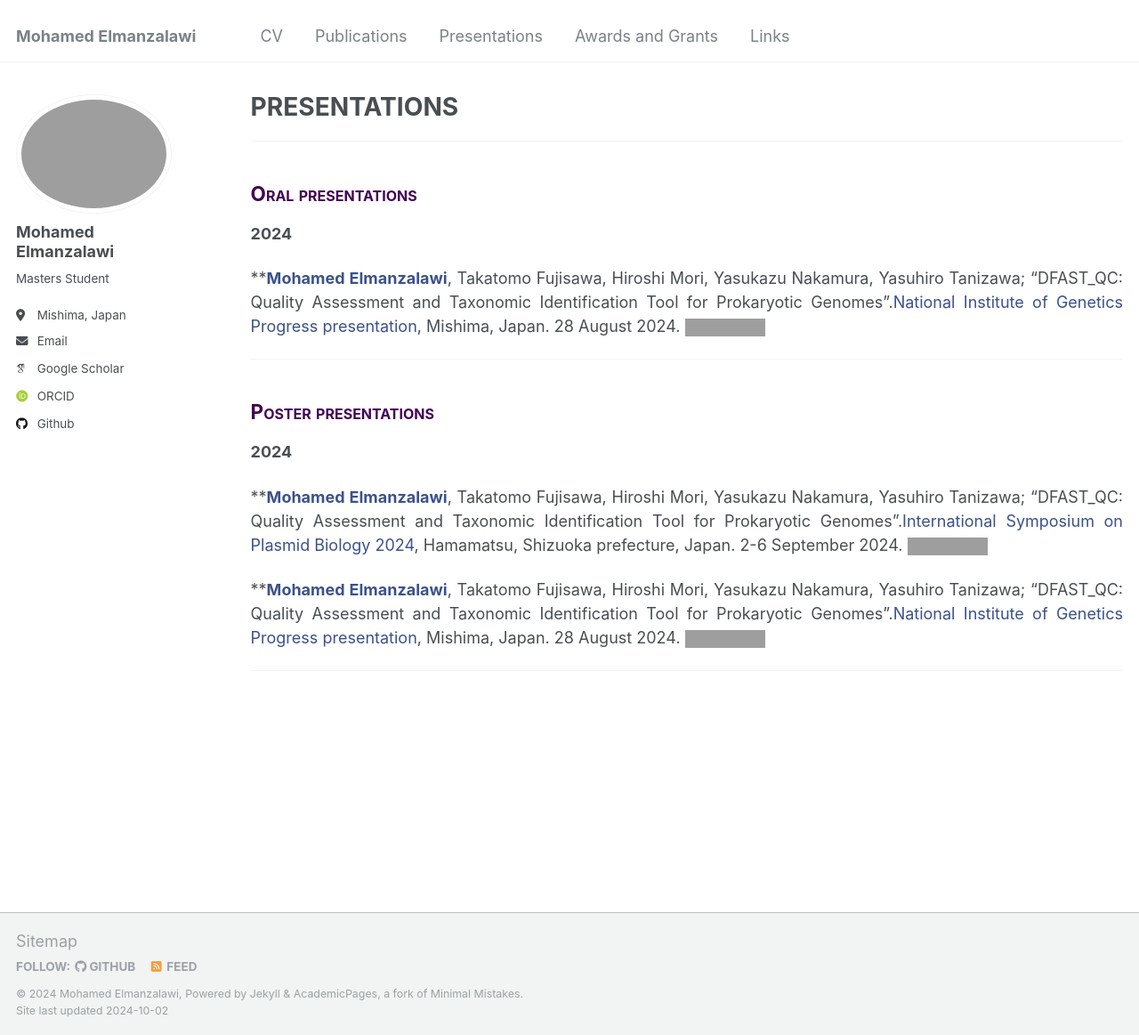
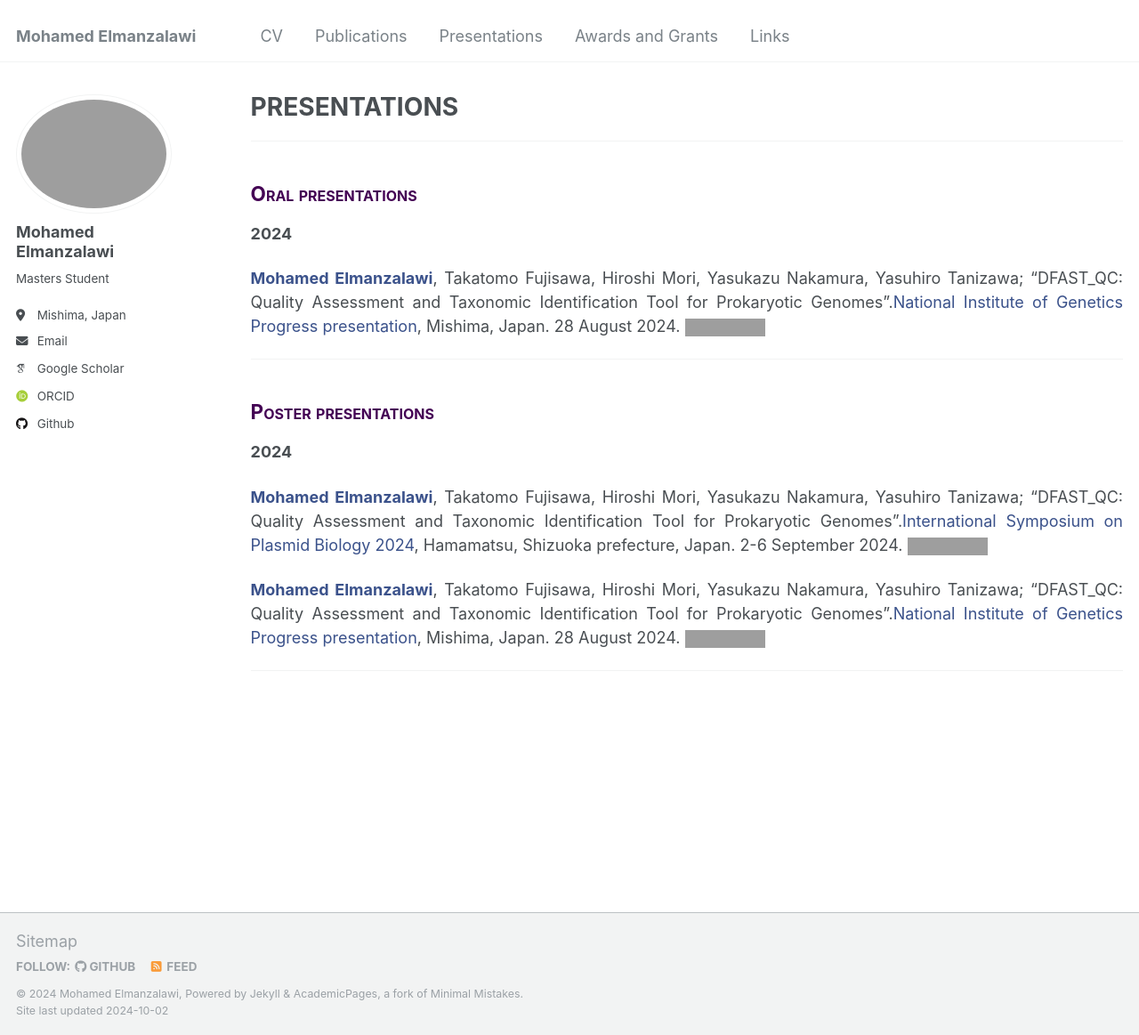
Before and after one commit to Mohamed-Elmanzalawi/MohamedElmanzalawi.github.io, a Jekyll site: the page built from _pages/communications.md, in a window 1280 px wide and 1163 px high. Shown: the whole window at 89% size. Built offline with Jekyll 4.4.1, drawn with Linux system fonts in a browser that asks for light colours; some web fonts are replaced; grey boxes are pictures that could not be loaded.

Commit message:
Update communications.md

```diff
--- a/_pages/communications.md
+++ b/_pages/communications.md
@@ -12,7 +12,7 @@ author_profile: true
 
 **2024**
 
-**<span style="color:#3B528B">**Mohamed Elmanzalawi**</span>, Takatomo Fujisawa, Hiroshi Mori, Yasukazu Nakamura, Yasuhiro Tanizawa; "DFAST_QC: Quality Assessment and Taxonomic Identification Tool for Prokaryotic Genomes".<span style="color:#3B528B">National Institute of Genetics Progress presentation</span>, Mishima, Japan. 28 August 2024. [![or5](https://img.shields.io/badge/Link-Website-21908C.svg)](https://www.nig.ac.jp/nig/phd-program/courses-top/courses-at-the-department-of-genetics/poster){:target="_blank"}<br>
+<span style="color:#3B528B">**Mohamed Elmanzalawi**</span>, Takatomo Fujisawa, Hiroshi Mori, Yasukazu Nakamura, Yasuhiro Tanizawa; "DFAST_QC: Quality Assessment and Taxonomic Identification Tool for Prokaryotic Genomes".<span style="color:#3B528B">National Institute of Genetics Progress presentation</span>, Mishima, Japan. 28 August 2024. [![or5](https://img.shields.io/badge/Link-Website-21908C.svg)](https://www.nig.ac.jp/nig/phd-program/courses-top/courses-at-the-department-of-genetics/poster){:target="_blank"}<br>
 
 ------
 
@@ -20,9 +20,9 @@ author_profile: true
 
 **2024**
 
-**<span style="color:#3B528B">**Mohamed Elmanzalawi**</span>, Takatomo Fujisawa, Hiroshi Mori, Yasukazu Nakamura, Yasuhiro Tanizawa; "DFAST_QC: Quality Assessment and Taxonomic Identification Tool for Prokaryotic Genomes".<span style="color:#3B528B">International Symposium on Plasmid Biology 2024</span>, Hamamatsu, Shizuoka prefecture, Japan. 2-6 September 2024. [![or5](https://img.shields.io/badge/Link-Website-21908C.svg)](https://smartconf.jp/content/ispb2024/){:target="_blank"}<br>
+<span style="color:#3B528B">**Mohamed Elmanzalawi**</span>, Takatomo Fujisawa, Hiroshi Mori, Yasukazu Nakamura, Yasuhiro Tanizawa; "DFAST_QC: Quality Assessment and Taxonomic Identification Tool for Prokaryotic Genomes".<span style="color:#3B528B">International Symposium on Plasmid Biology 2024</span>, Hamamatsu, Shizuoka prefecture, Japan. 2-6 September 2024. [![or5](https://img.shields.io/badge/Link-Website-21908C.svg)](https://smartconf.jp/content/ispb2024/){:target="_blank"}<br>
 
-**<span style="color:#3B528B">**Mohamed Elmanzalawi**</span>, Takatomo Fujisawa, Hiroshi Mori, Yasukazu Nakamura, Yasuhiro Tanizawa; "DFAST_QC: Quality Assessment and Taxonomic Identification Tool for Prokaryotic Genomes".<span style="color:#3B528B">National Institute of Genetics Progress presentation</span>, Mishima, Japan. 28 August 2024. [![or5](https://img.shields.io/badge/Link-Website-21908C.svg)](https://www.nig.ac.jp/nig/phd-program/courses-top/courses-at-the-department-of-genetics/poster){:target="_blank"}<br>
+<span style="color:#3B528B">**Mohamed Elmanzalawi**</span>, Takatomo Fujisawa, Hiroshi Mori, Yasukazu Nakamura, Yasuhiro Tanizawa; "DFAST_QC: Quality Assessment and Taxonomic Identification Tool for Prokaryotic Genomes".<span style="color:#3B528B">National Institute of Genetics Progress presentation</span>, Mishima, Japan. 28 August 2024. [![or5](https://img.shields.io/badge/Link-Website-21908C.svg)](https://www.nig.ac.jp/nig/phd-program/courses-top/courses-at-the-department-of-genetics/poster){:target="_blank"}<br>
 
 
 ------
```
